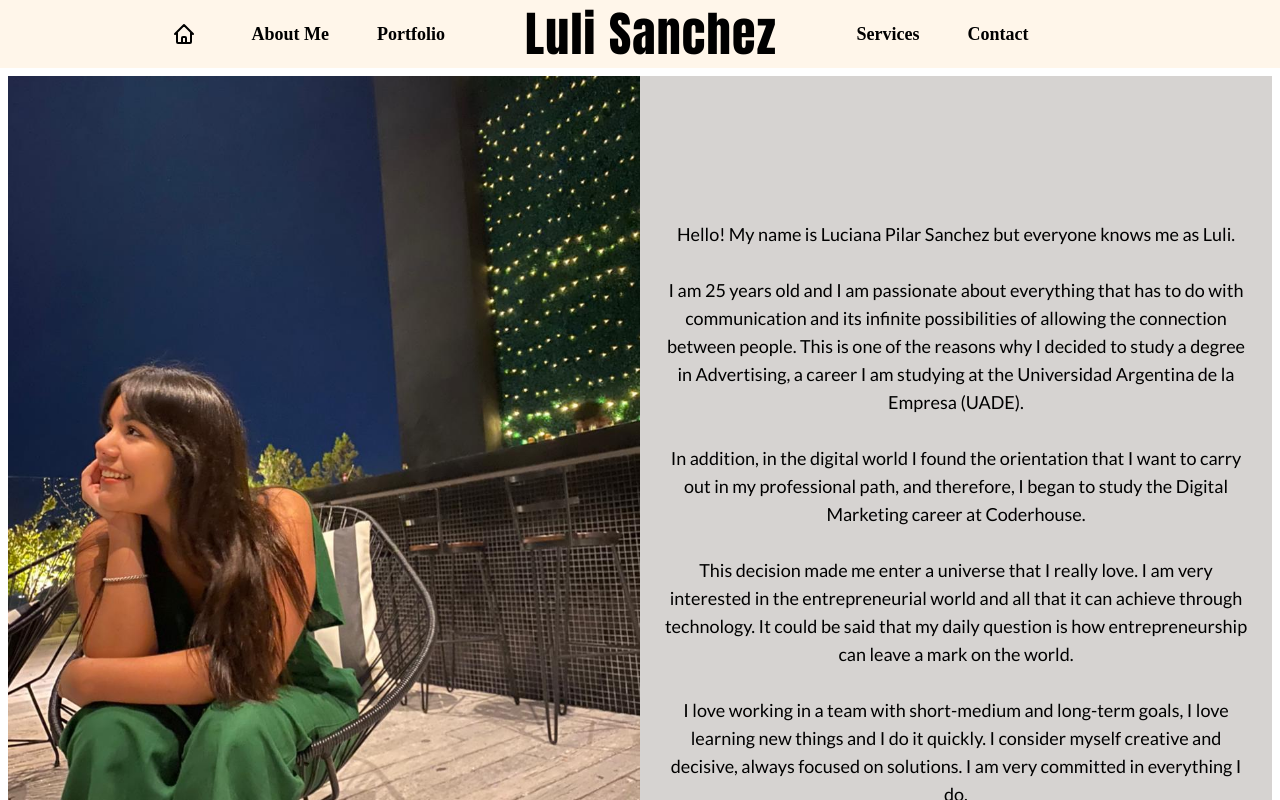
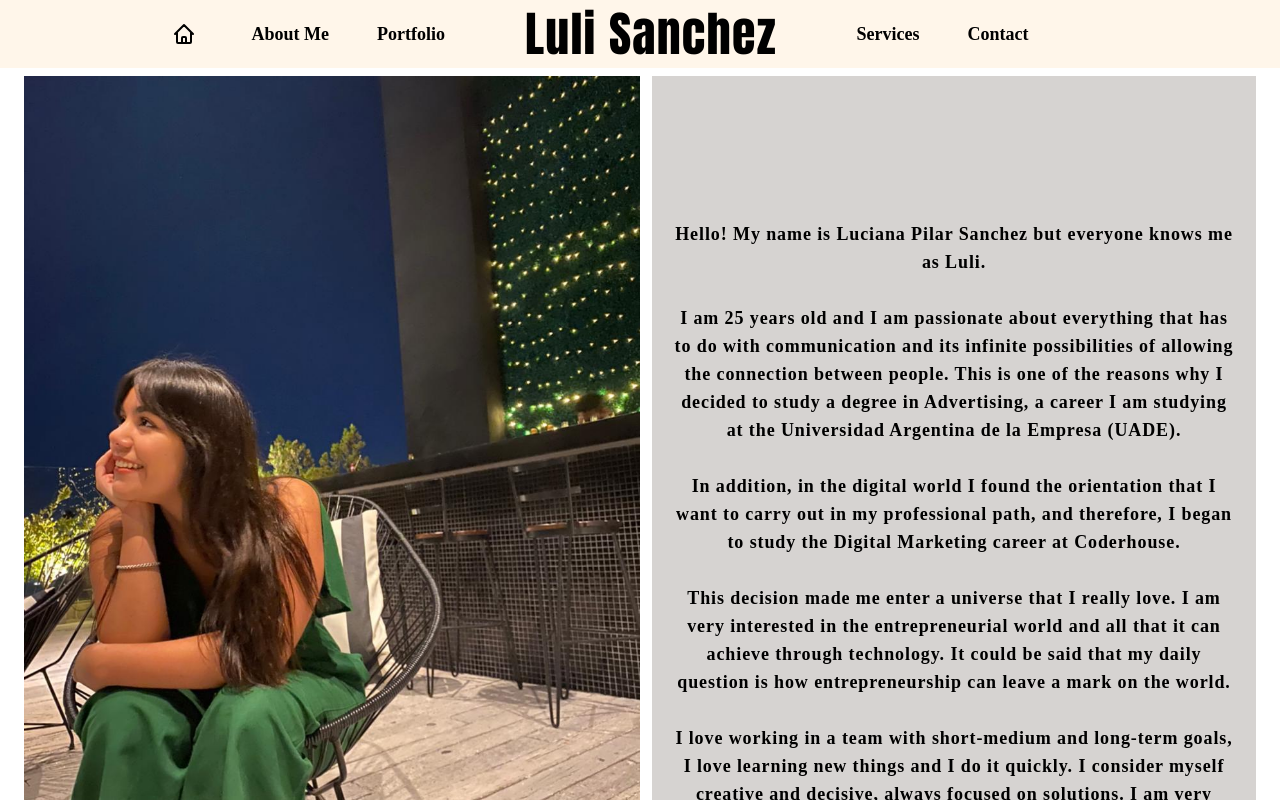
Before and after one commit to JuanmaGre/luli-sanchez-portfolio, a Next.js app: page /aboutMe in a window 1280 px wide. Shown: the top 800 px of the page. Built offline with nearby package versions, Linux system fonts and the light colour scheme; a web font is replaced by a local one.

Commit message:
efectos visuales a aboutme, contact, services

```diff
--- a/package.json
+++ b/package.json
@@ -7,6 +7,7 @@
   },
   "dependencies": {
     "@heroicons/react": "^1.0.6",
+    "animate.css": "^4.1.1",
     "dotenv": "^16.0.1",
     "next": "latest",
     "nodemailer": "^6.7.7",
--- a/pages/aboutMe.js
+++ b/pages/aboutMe.js
@@ -1,20 +1,21 @@
 import React from 'react'
 import Layout from '../components/Layout'
+import 'animate.css'
 
 
 function aboutMe() {
     return (
         <Layout>
-            <div className='grid grid-cols-2 px-2 py-2'>
-                <div>
+            <div className='grid grid-cols-2 px-2 py-2 space-x-3 lg:px-6'>
+                <div className='animate__animated animate__fadeInLeft'>
                     <img
                         src="about.jpg"
                         alt=""
                         width={660}
                     />
                 </div>
-                <div className='bg-[#d6d3d1] cursor-default justify-center text-center'>
-                    <p className='font-services pt-36 text-lg pl-5 pr-5'>
+                <div className='bg-[#d6d3d1] cursor-default justify-center text-center animate__animated animate__fadeInRight'>
+                    <p className='font-footer font-bold text-xl pl-5 pr-5 tracking-wider xl:pt-36 lg:pt-5 lg:text-lg md:pt-10 md:text-sm'>
                     Hello! My name is Luciana Pilar Sanchez but everyone knows me as Luli.
                     <br></br>
                     <br></br>
--- a/pages/api/contact.js
+++ b/pages/api/contact.js
@@ -17,7 +17,7 @@ export default function (req, res) {
         from: req.body.email,
         to: 'lulipsanchez@gmail.com',
         subject: `Message From ${req.body.name}`,
-        text: req.body.message + " | Sent from: " + req.body.email,
+        text: req.body.message + " | Subject: " + req.body.subject,
         html: `<div>${req.body.message}</div><p>Sent from:
         ${req.body.email}</p>`
     }
--- a/pages/contact.js
+++ b/pages/contact.js
@@ -13,7 +13,6 @@ function contact() {
 
     const handleSubmit = (e) => {
         e.preventDefault()
-        console.log('Sending')
 
         let data = {
             name,
@@ -40,15 +39,16 @@ function contact() {
                 setMessage('')
             }
         })
+        alert('Message received. I will contact you on the next 36 hours')
     }
 
     return (
         <Layout>
             <div>
-                <h1 className='text-5xl pt-6 pb-2 justify-center text-center font-footer font-bold'>
+                <h1 className='text-5xl py-6 justify-center text-center font-footer font-bold'>
                     Contact
                 </h1>
-                <div className='flex-mb-4 xl:pl-24 xl:pr-24'>
+                <div className='flex-mb-4 pb-2 xl:pl-24 xl:pr-24'>
                     <form className='main rounded-3xl'>
                         <formGroup className="inputGroup">
                             <label htmlFor='name' className='inputLabel'>
--- a/pages/portfolio.js
+++ b/pages/portfolio.js
@@ -1,8 +1,11 @@
 import React from 'react'
+import Layout from '../components/Layout'
 
 function portfolio() {
     return (
-        <div>portfolio</div>
+        <Layout>
+            <div>portfolio</div>
+        </Layout>
     )
 };
 
--- a/pages/services.js
+++ b/pages/services.js
@@ -1,25 +1,25 @@
 import React from 'react'
 import Layout from '../components/Layout'
-
+import 'animate.css';
 
 
 function services() {
     return (
         <Layout>
             <div className='flex-row bg-gradient-to-r from-white via-slate-100 to-white'>
-                <h1 className='flex justify-center pt-8 text-5xl font-footer font-semibold cursor-default'>
+                <h1 className='flex justify-center pt-8 text-5xl font-footer font-semibold cursor-default animate__animated animate__fadeInUp'>
                     Services
                 </h1>
 
                 <div className='flex justify-center pt-8 px-4 pb-12 space-x-36'>
-                    <div>
+                    <div className='animate__animated animate__fadeInLeft'>
                         <img
                             src="asd.jpeg"
                             alt=""
                             width={300}
                             className='rounded-full'
                         />
-                        <h1 className='services'>
+                        <h1 className='services animate__animated animate__fadeInLeft'>
                             Basic
                         </h1>
                         <p>
@@ -32,14 +32,14 @@ function services() {
                             3 reels
                         </p>
                     </div>
-                    <div>
+                    <div className='animate__animated animate__fadeInUp'>
                         <img
                             src="asd.jpeg"
                             alt=""
                             width={300}
                             className='rounded-full'
                         />
-                        <h1 className='services'>
+                        <h1 className='services animate__animated animate__fadeInUp'>
                             Standard
                         </h1>
                         <p className=''>
@@ -52,14 +52,14 @@ function services() {
                             3 reels
                         </p>
                     </div>
-                    <div>
+                    <div className='animate__animated animate__fadeInRight'>
                         <img
                             src="asd.jpeg"
                             alt=""
                             width={300}
                             className='rounded-full'
                         />
-                        <h1 className='services'>
+                        <h1 className='services animate__animated animate__fadeInRight'>
                             Premium
                         </h1>
                         <p>
```
Also changed, not shown: 1 other file (tests, documents, lock files or other folders).
